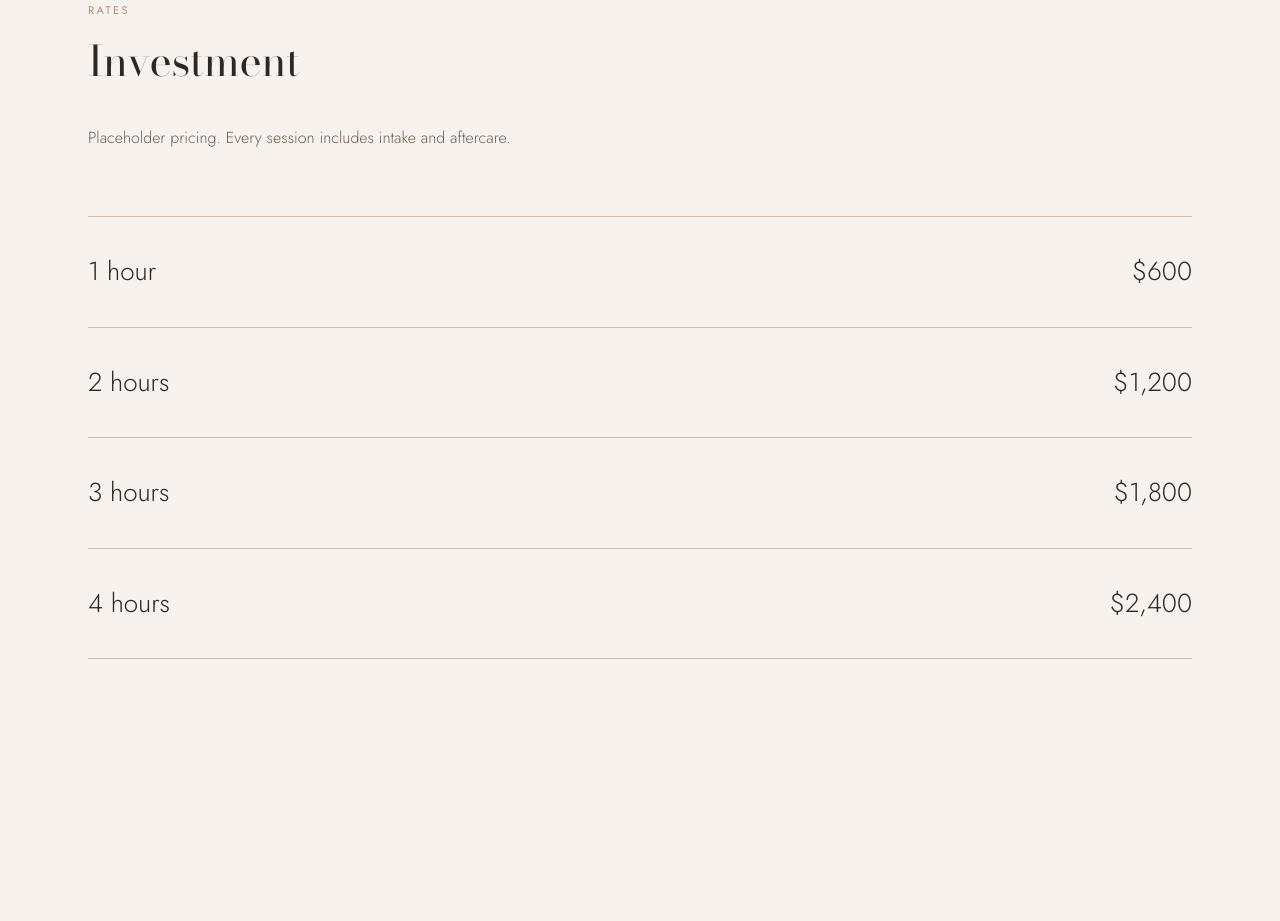
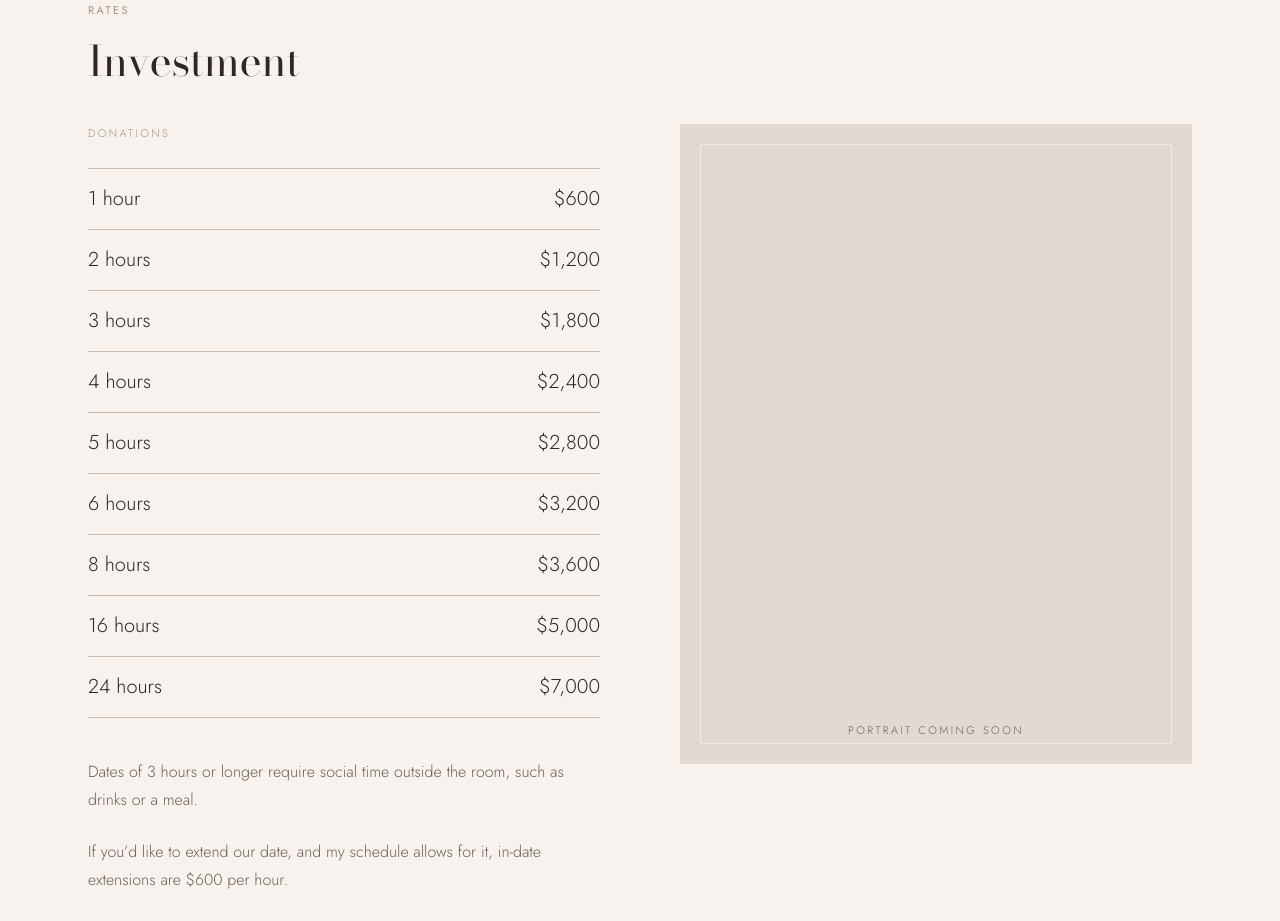
Before and after one commit to gracebotly/carmengem, a Next.js app: page / in a window 1280 px wide. Shown: the part 3180-4101 px from the top of the page. Built offline with nearby package versions, Linux system fonts and the light colour scheme.

Commit message:
Redesign investment section layout

```diff
--- a/app/page.tsx
+++ b/app/page.tsx
@@ -41,9 +41,6 @@ export default function Home() {
       </Section>
 
       <Section id="investment" eyebrow="Rates" title="Investment" wide>
-        <p className="max-w-lg">
-          Placeholder pricing. Every session includes intake and aftercare.
-        </p>
         <InvestmentList />
       </Section>
 
--- a/components/InvestmentList.tsx
+++ b/components/InvestmentList.tsx
@@ -1,21 +1,85 @@
 import { SERVICES } from "@/lib/services";
+
+function PortraitPlaceholder({ position }: { position: "first" | "second" }) {
+  return (
+    <div
+      className={`relative aspect-[4/5] overflow-hidden bg-line/45 ${
+        position === "first" ? "md:order-2" : "md:order-1"
+      }`}
+      role="img"
+      aria-label="Portrait photograph coming soon"
+    >
+      <div className="absolute inset-5 border border-shell/75" />
+      <p className="eyebrow absolute inset-x-6 bottom-6 text-center text-stone">
+        Portrait coming soon
+      </p>
+    </div>
+  );
+}
 
 export default function InvestmentList() {
   return (
-    <ul className="mt-16 border-t border-line">
+    <div className="space-y-24 md:space-y-40">
+      <div className="grid items-start gap-14 md:grid-cols-2 md:gap-20">
+        <div className="md:order-1">
+          <p className="eyebrow mb-6 text-sand">Donations</p>
+          <ul className="border-t border-line" aria-label="Donation rates">
             {SERVICES.map((service) => (
               <li
                 key={service.id}
-          className="flex items-baseline justify-between gap-10 border-b border-line py-8"
+                className="flex items-baseline justify-between gap-8 border-b border-line py-4"
               >
-          <span className="text-[20px] text-ink md:text-[26px]">
+                <span className="text-lg text-ink md:text-xl">
                   {service.duration}
                 </span>
-          <span className="shrink-0 text-[20px] text-ink md:text-[26px]">
+                <span className="shrink-0 text-lg text-ink md:text-xl">
                   {service.price}
                 </span>
               </li>
             ))}
           </ul>
+
+          <div className="mt-10 space-y-6">
+            <p>
+              Dates of 3 hours or longer require social time outside the room,
+              such as drinks or a meal.
+            </p>
+            <p>
+              If you’d like to extend our date, and my schedule allows for it,
+              in-date extensions are $600 per hour.
+            </p>
+            <p>
+              On overnight dates, I ask for a minimum of 7 hours of sleep and
+              tea with honey in the morning.
+            </p>
+          </div>
+        </div>
+        <PortraitPlaceholder position="first" />
+      </div>
+
+      <div className="grid items-center gap-14 md:grid-cols-2 md:gap-20">
+        <PortraitPlaceholder position="second" />
+        <div className="md:order-2">
+          <p className="eyebrow mb-6 text-sand">Time together</p>
+          <div className="space-y-6">
+            <p>
+              On dates of 48 hours and above, I typically take one to two hours
+              of solo time each day to recharge and take care of personal
+              tasks, so I remain my most present self while we’re together.
+            </p>
+            <p>
+              I welcome all suitors who are polite and kind. I will never
+              discriminate based on race, ethnicity, religion, sex, age, body
+              type, or disability, as long as you’re 21 or older. If you have
+              accessibility needs, please let me know so I can accommodate you.
+            </p>
+            <p>
+              Though I prefer advance bookings, I am also available for
+              last-minute appointments.
+            </p>
+          </div>
+        </div>
+      </div>
+    </div>
   );
 }
--- a/lib/services.ts
+++ b/lib/services.ts
@@ -9,4 +9,9 @@ export const SERVICES: Service[] = [
   { id: "2-hour", duration: "2 hours", price: "$1,200" },
   { id: "3-hour", duration: "3 hours", price: "$1,800" },
   { id: "4-hour", duration: "4 hours", price: "$2,400" },
+  { id: "5-hour", duration: "5 hours", price: "$2,800" },
+  { id: "6-hour", duration: "6 hours", price: "$3,200" },
+  { id: "8-hour", duration: "8 hours", price: "$3,600" },
+  { id: "16-hour", duration: "16 hours", price: "$5,000" },
+  { id: "24-hour", duration: "24 hours", price: "$7,000" },
 ];
```
Lines whose indentation alone changed are shown as unchanged.
